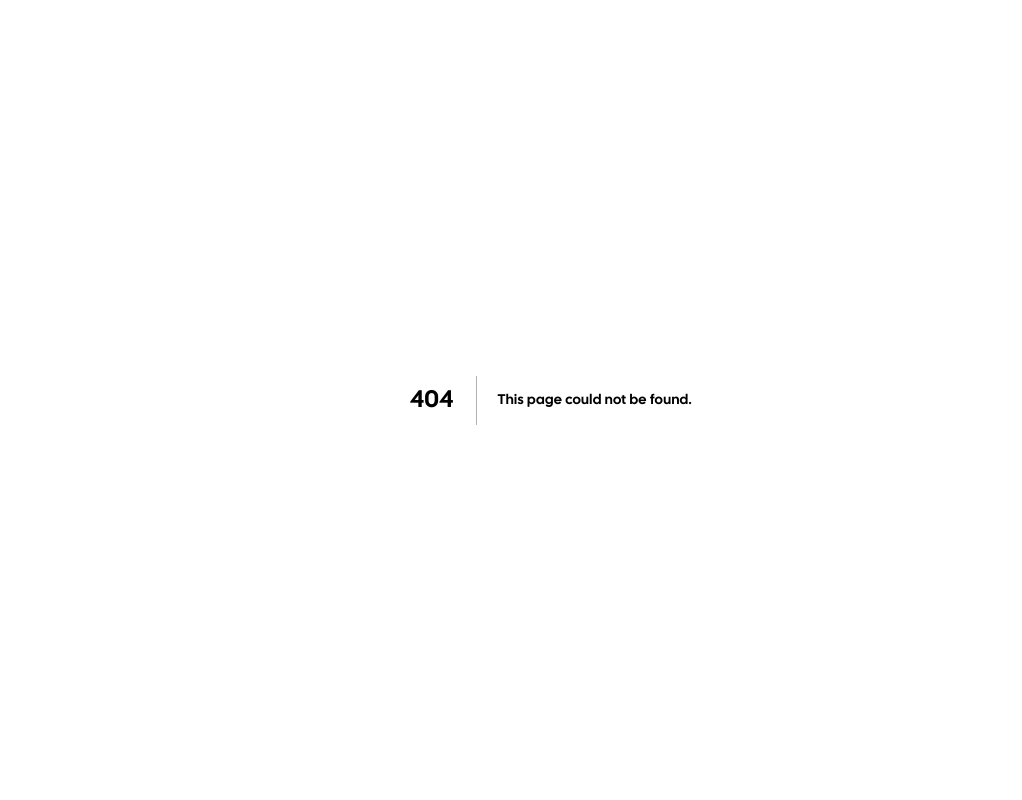
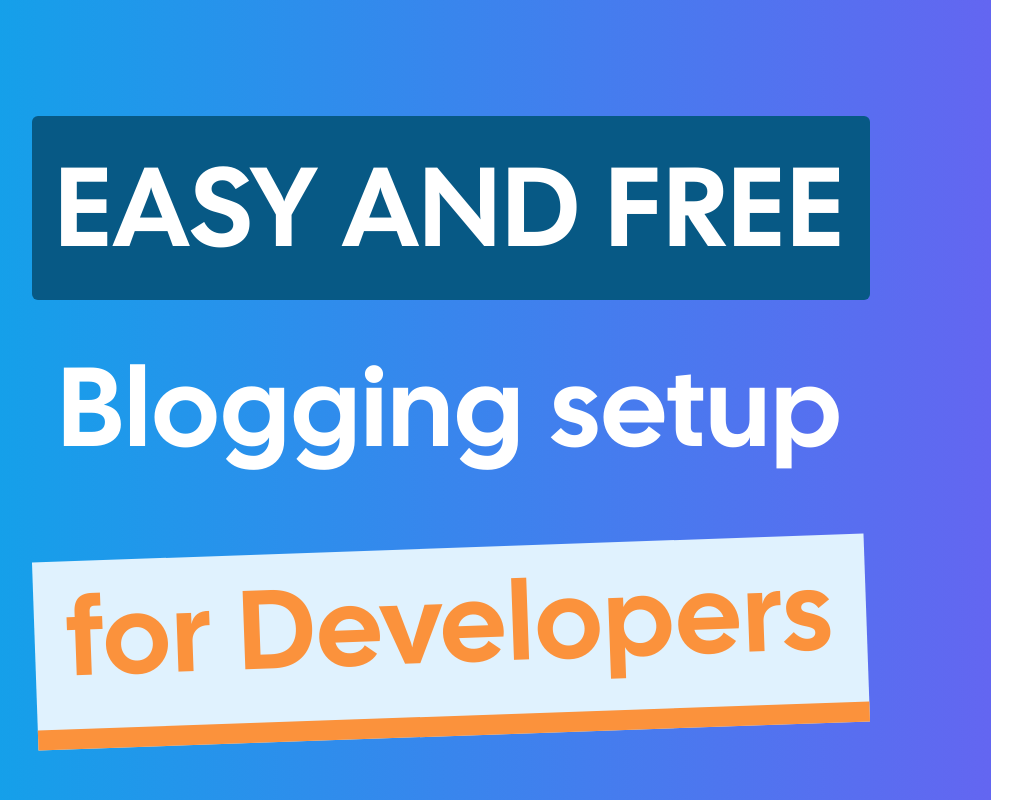
Before and after one commit to ahmadrosid/og-image, a Next.js app: page /square in a window 1280 px wide. Before the commit this address had no page. Shown: the top 800 px of the page, without its empty margins (89-1111 px from the left). Built offline with nearby package versions, Linux system fonts and the light colour scheme.

Commit message:
chore: tidy up

```diff
--- /dev/null
+++ b/components/linear-background.js
@@ -0,0 +1,20 @@
+
+const LinearGradient = ({ option, children, width = 1080, height = 1080 }) => {
+    const bgOption = [
+        "flex items-center justify-center p-12 bg-gradient-to-r from-cyan-500 to-blue-500 relative",
+        "flex items-center justify-center p-12 bg-gradient-to-r from-sky-500 to-indigo-500 relative",
+        "flex items-center justify-center p-12 bg-gradient-to-r from-violet-500 to-fuchsia-500 relative",
+        "flex items-center justify-center p-12 bg-gradient-to-r from-purple-500 to-pink-500 relative",
+        "flex items-center justify-center p-12 bg-gradient-to-r from-indigo-500 via-sky-500 to-teal-400 relative",
+        "flex items-center justify-center p-12 bg-gradient-to-r from-pink-500 to-yellow-500 relative",
+        "flex items-center justify-center p-12 bg-gradient-to-r from-orange-500 to-amber-500 relative",
+    ]
+
+    return (
+        <div style={{ width: `${width}px`, height: `${height}px` }} className={bgOption[option] ? bgOption[option] : `flex items-center justify-center p-12 bg-white relative`}>
+            {children}
+        </div>
+    )
+}
+
+export default LinearGradient
--- /dev/null
+++ b/pages/square.js
@@ -0,0 +1,18 @@
+import LinearGradient from "../components/linear-background";
+
+export default function() {
+    return (
+        <>
+            <LinearGradient option={1}>
+                <div className="px-12">
+                    <h1 className="text-[112px] text-white text-center">
+                        <span className="inline-block bg-sky-800 px-6 pt-4 mt-8 rounded-md uppercase">Easy and Free</span>
+                        <span className="my-8 px-8 inline-block">{" Blogging setup "}</span>
+                        <span className="inline-flex text-orange-400 bg-sky-100 -rotate-2 border-b-[20px] border-orange-400 px-8 my-4">for Developers</span>
+                        <span className="inline-block px-8 my-8 text-[120px]">{" in 2022 "}</span>
+                    </h1>
+                </div>
+            </LinearGradient>
+        </>
+    )
+}
```
Also changed, not shown: square.png (added), 1 other file (tests, documents, lock files or other folders).
